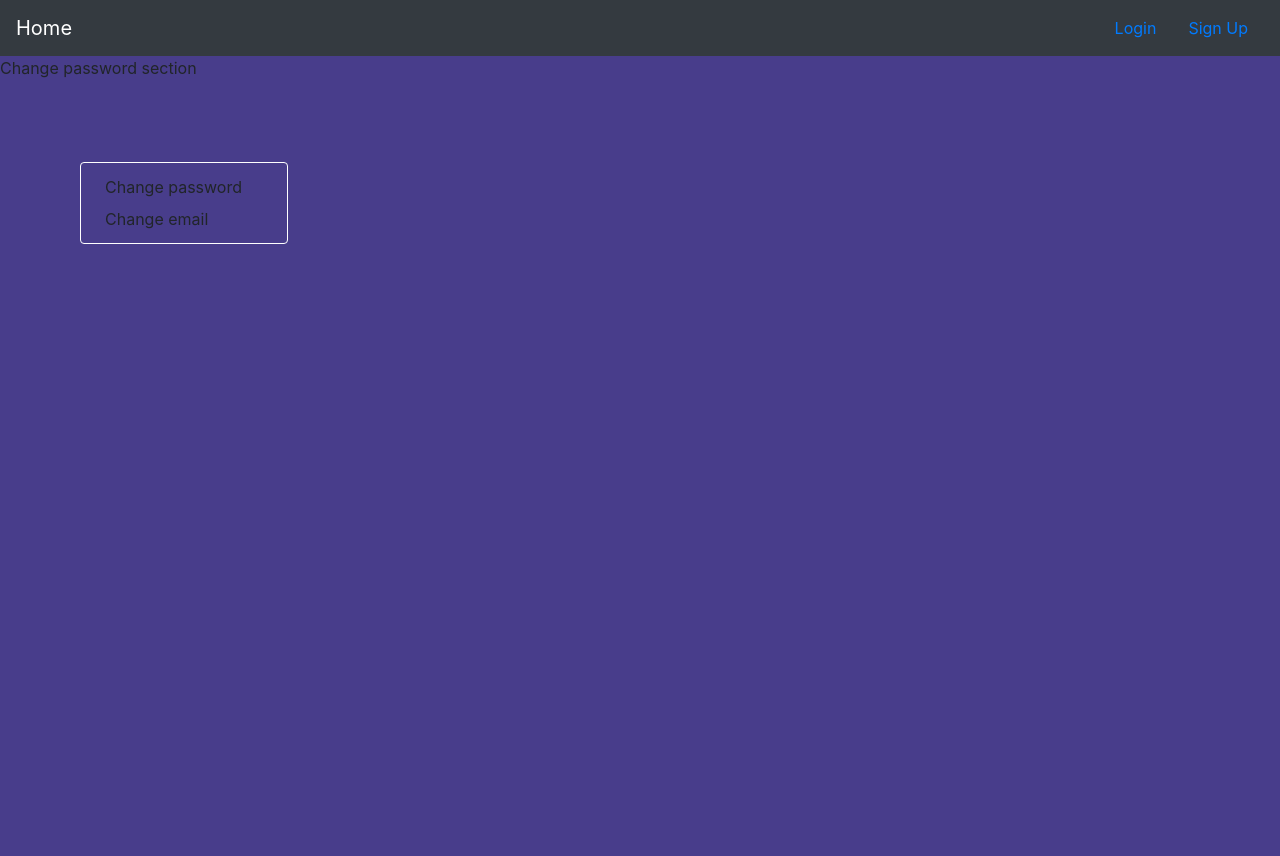
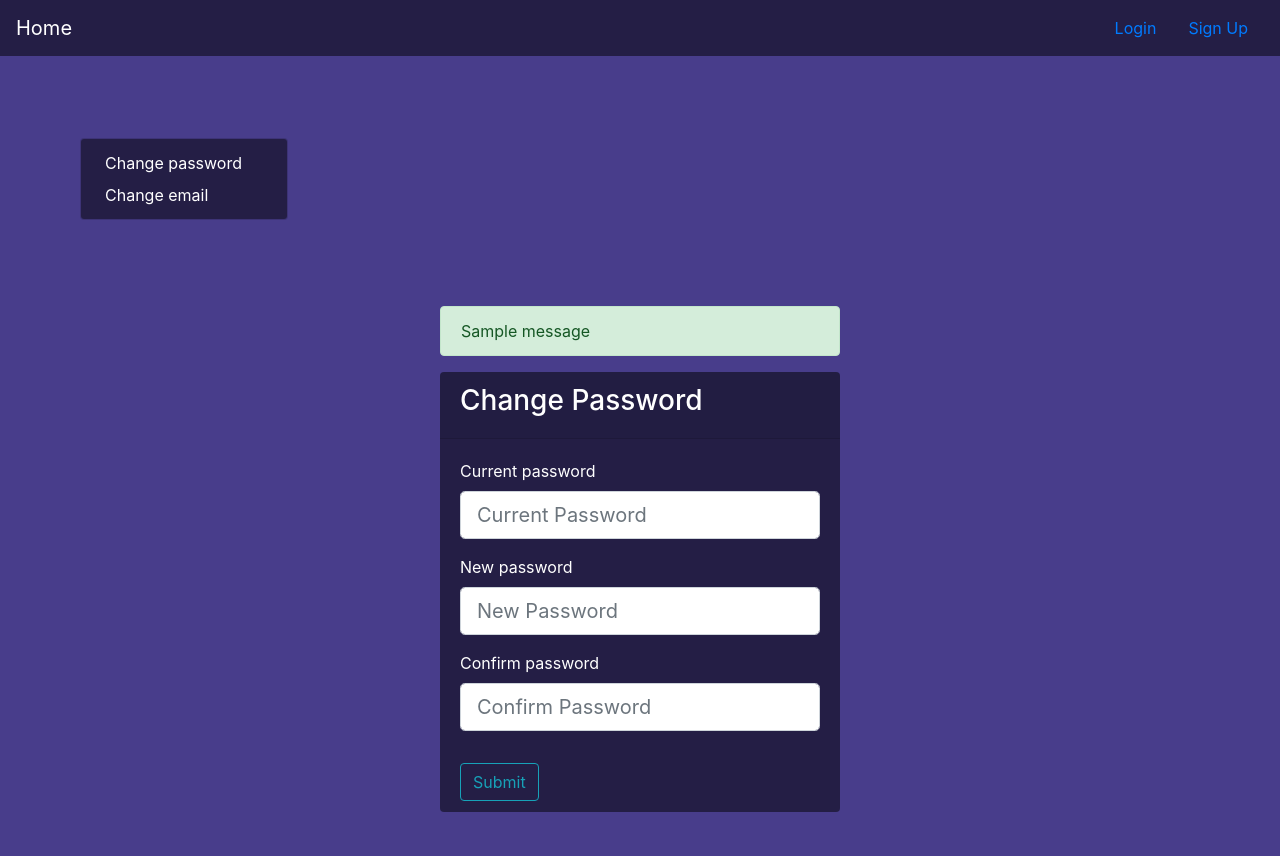
Before and after one commit to ppruchnicki/flask_web_app, a Python web app: template templates/profile.html in a window 1280 px wide. Before the commit the page ends 244 px from the top, so only its background shows below. Run offline with Jinja, Linux system fonts and the light colour scheme; the template is opened without the code that fills it, so the values that code supplies are empty, except form fields; one stand-in notice (Sample message) is shown; form fields are guessed from the names that the template uses; some libraries are stand-ins or nearby versions.

Commit message:
Added password change functionality

```diff
--- a/auth.py
+++ b/auth.py
@@ -101,7 +101,7 @@ def login():
         login_user(user, remember=form.remember.data)
 
         if current_user.confirmed:
-            return redirect(url_for('main.profile'))
+            return redirect(url_for('main.index'))
         return redirect(url_for('auth.unconfirmed'))
 
 
--- a/forms.py
+++ b/forms.py
@@ -48,7 +48,7 @@ class ResetPasswordForm(FlaskForm):
 
 class ChangePasswordForm(FlaskForm):
     current_password = PasswordField('Current Password', validators=[DataRequired()])
-    new_password = PasswordField('New Password', validators=[DataRequired()])
+    new_password = PasswordField('New Password', validators=[DataRequired(), Length(min=8)])
     confirm_password = PasswordField('Confirm Password',
                                      validators=[DataRequired(), EqualTo('new_password')])
     submit = SubmitField('Update Password')
--- a/static/styles.css
+++ b/static/styles.css
@@ -35,13 +35,18 @@ text-align: center;
 
 }
 
+.bg-dark-custom{
+background-color: rgba(0,0,0,0.5)
+}
+
+
 .container{
 height: 100%;
 align-content: center;
 }
 
 .card_login{
-height: 480px;
+height: 460px;
 margin-top: auto;
 margin-bottom: auto;
 width: 400px;
@@ -72,6 +77,25 @@ background-color: rgba(0,0,0,0.5) !important;
 border-radius: .25rem;
 }
 
+.card_email{
+height: 360px;
+margin-top: auto;
+margin-bottom: auto;
+width: 400px;
+background-color: rgba(0,0,0,0.5) !important;
+border-radius: .25rem;
+}
+
+.card_password{
+height: 440px;
+margin-top: auto;
+margin-bottom: auto;
+width: 400px;
+background-color: rgba(0,0,0,0.5) !important;
+border-radius: .25rem;
+}
+
+
 .card-header h3{
 color: white;
 }
@@ -91,11 +115,29 @@ font-size: 1rem;
 color: white;
 text-align: left;
 list-style: none;
-background-color: darkslateblue;
+background-color: rgba(0,0,0,0.5) !important;
 background-clip: padding-box;
 border: 1px solid rgba(0,0,0,.15);
 border-radius: .25rem;
-border-color: white;
+}
+
+.dropdown-item-custom{
+color: white ;
+display: block;
+width: 100%;
+padding: .25rem 1.5rem;
+clear: both;
+font-weight: 400;
+text-align: inherit;
+white-space: nowrap;
+background-color: transparent;
+border: 0;
+}
+
+.dropdown-item-custom:focus, .dropdown-item-custom:hover {
+    color: #16181b;
+    text-decoration: none;
+    background-color: #f8f9fa;
 }
 
 .form-check-label{
@@ -149,3 +191,8 @@ color: white;
 .links a{
 margin-left: 4px;
 }
+
+.text-muted-custom{
+    color: white;
+    padding-left: 1.5rem;
+}
--- a/templates/base.html
+++ b/templates/base.html
@@ -13,7 +13,7 @@
     <!--Custom styles-->
     <link rel="stylesheet" type="text/css" href="{{url_for('static', filename='styles.css')}}">
   </head>
-    <nav class="navbar navbar-expand-lg navbar-dark bg-dark">
+    <nav class="navbar navbar-expand-lg navbar-dark bg-dark-custom">
     <a class="navbar-brand" href="{{ url_for('main.index') }}">Home</a>
     <button class="navbar-toggler" type="button" data-toggle="collapse" data-target="#navbarSupportedContent" aria-controls="navbarSupportedContent" aria-expanded="false" aria-label="Toggle navigation">
         <span class="navbar-toggler-icon"></span>
--- a/templates/login.html
+++ b/templates/login.html
@@ -60,7 +60,7 @@
                         </small>
                     </form>
                     <div class="border-top pt-3">
-                        <small class="text-muted">
+                        <small class="text-muted-custom">
                             Need An Account? <a class="ml-2" href="{{ url_for('auth.signup') }}">Sign Up Now</a>
                         </small>
                     </div>
--- a/templates/profile.html
+++ b/templates/profile.html
@@ -1,15 +1,83 @@
 {% extends "base.html" %}
 
 {% block content %}
-Change password section
+
 <div class="dropdown">
   <div class="dropdown-menu-custom">
-    <a class="dropdown-item" href="{{ url_for('main.profile') }}">Change password</a>
-    <a class="dropdown-item" href="{{ url_for('main.profile_change_email') }}">Change email</a>
+    <a class="dropdown-item-custom" href="{{ url_for('main.profile') }}">Change password</a>
+    <a class="dropdown-item-custom" href="{{ url_for('main.profile_change_email') }}">Change email</a>
   </div>
+</div>
+<div class="container">
+	<div class="d-flex justify-content-center h-100">
+		<div class="card_login_with_alert_sign_up">
+			{% with messages = get_flashed_messages(with_categories=true) %}
+                {% if messages %}
+                    {% for category, message in messages %}
+                        <div class="alert alert-{{ category }}">
+                            {{ message }}
+                        </div>
+                    {% endfor %}
+                {% endif %}
+            {% endwith %}
+			<div class="card_password">
+			<div class="card-header">
+				<h3>Change Password</h3>
+			</div>
+				<div class="card-body">
+					<form method="POST" action="">
+						{{ form.csrf_token() }}
+						<fieldset class="form-group">
+							<div class="form-group">
+								{{ form.current_password.label(class="form-control-label") }}
+								{% if form.current_password.errors %}
+									{{ form.current_password(class="form-control form-control-lg is-invalid") }}
+									<div class="invalid-feedback">
+										{% for error in form.current_password.errors %}
+											<span>{{ error }}</span>
+										{% endfor %}
+									</div>
+								{% else %}
+									{{ form.current_password(class="form-control form-control-lg", placeholder='Current Password') }}
+								{% endif %}
+              </div>
+              <div class="form-group">
+								{{ form.new_password.label(class="form-control-label") }}
+								{% if form.new_password.errors %}
+									{{ form.new_password(class="form-control form-control-lg is-invalid") }}
+									<div class="invalid-feedback">
+										{% for error in form.new_password.errors %}
+											<span>{{ error }}</span>
+										{% endfor %}
+									</div>
+								{% else %}
+									{{ form.new_password(class="form-control form-control-lg", placeholder='New Password') }}
+								{% endif %}
+							</div>
+							<div class="form-group">
+								{{ form.confirm_password.label(class="form-control-label") }}
+								{% if form.confirm_password.errors %}
+									{{ form.confirm_password(class="form-control form-control-lg is-invalid") }}
+									<div class="invalid-feedback">
+										{% for error in form.confirm_password.errors %}
+											<span>{{ error }}</span>
+										{% endfor %}
+									</div>
+								{% else %}
+									{{ form.confirm_password(class="form-control form-control-lg", placeholder='Confirm Password') }}
+								{% endif %}
+							</div>
+						</fieldset>
+						<div class="form-group">
+							{{ form.submit(class="btn btn-outline-info") }}
+						</div>
+					</form>
+					</div>
+				</div>
+			</div>
+		</div>
+	</div>
 </div>
 
 
-
-
 {% endblock %}
--- a/templates/signup.html
+++ b/templates/signup.html
@@ -81,7 +81,7 @@
 					</form>
 					</div>
 					<div class="border-top pt-3">
-						<small class="text-muted">
+						<small class="text-muted-custom">
 							Already Have An Account? <a class="ml-2" href="{{ url_for('auth.login') }}">Sign In</a>
 						</small>
 					</div>
```
Also changed, not shown: main.py (+12 -3 lines), templates/profile_change_email.html (+4 -4 lines).
